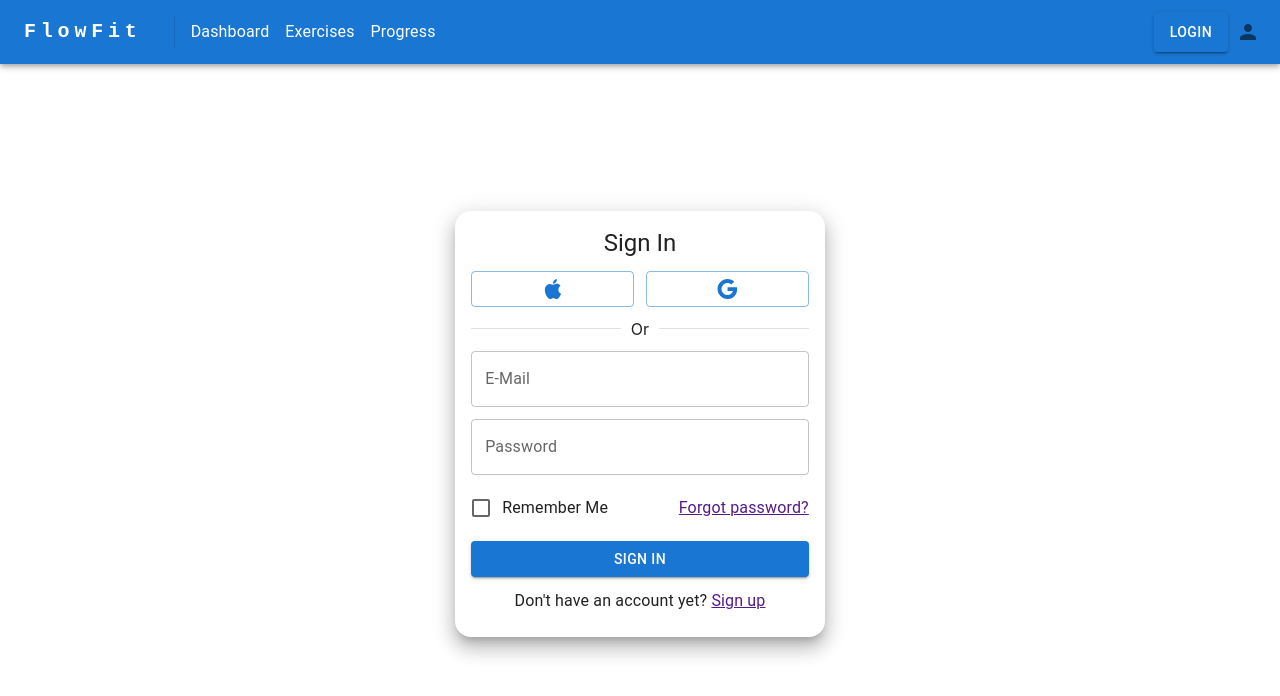
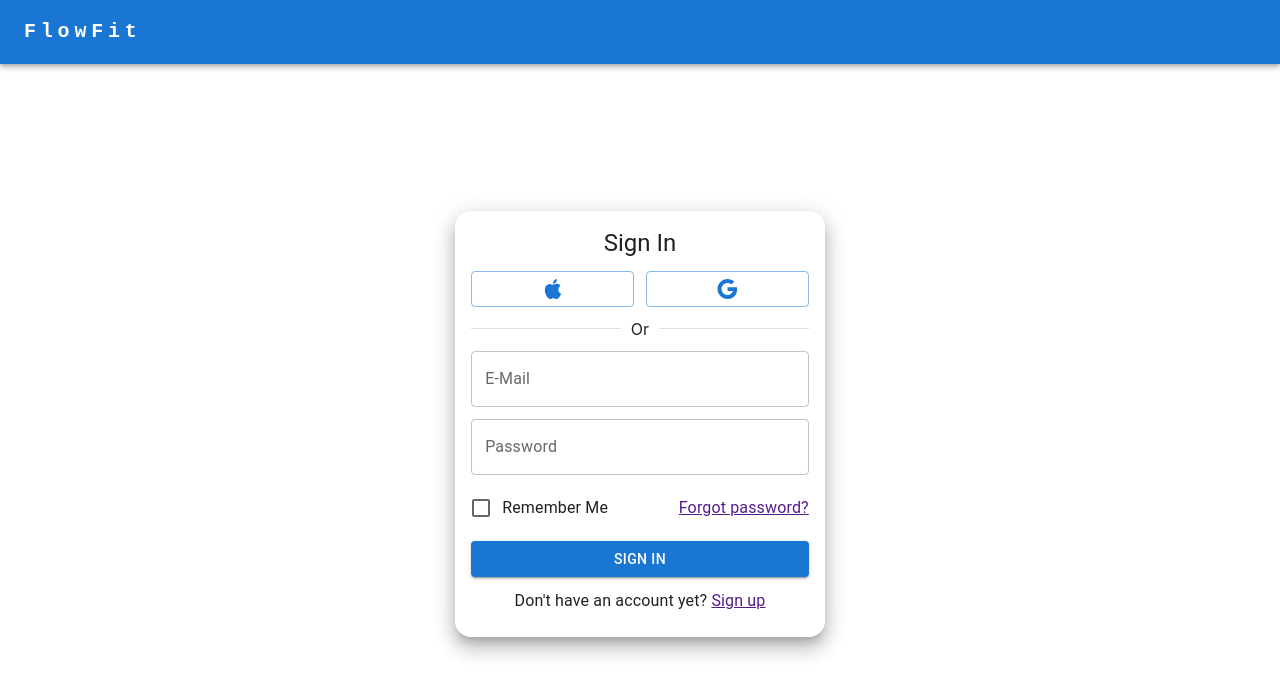
Before and after one commit to hwuialnlg/flowfit-frontend, a React (Create React App) app: page /login in a window 1280 px wide. Shown: the top 696 px of the page. Built offline with nearby package versions, Linux system fonts and the light colour scheme.

Commit message:
Update NavBar.tsx

```diff
--- a/src/components/NavBar.tsx
+++ b/src/components/NavBar.tsx
@@ -1,12 +1,13 @@
 import React, { useState } from "react";
-import Box from '@mui/material/Box';
 import { AppBar, Button, Divider, IconButton, Menu, MenuItem, Stack, Toolbar, Typography } from "@mui/material";
 import { useLocation, useNavigate } from "react-router";
-import { Person } from "@mui/icons-material"
+import { Person } from "@mui/icons-material";
+import { setIsLoggedIn } from "../redux/slicers/userSlice.ts";
+import { useDispatch, useSelector } from "react-redux";
+import { AppState } from "../redux/store";
 
 export default function NavBar() {
     const navigate = useNavigate();
-    const location = useLocation()
     const [pages, setPages] = useState(["Dashboard", "Exercises", "Progress"])
     const [open, setOpen] = useState(false)
     const [anchorEl, setAnchorEl] = useState<null | HTMLElement>()
@@ -15,6 +16,9 @@ export default function NavBar() {
         setOpen(!open)
         setAnchorEl(null)
     }
+
+    const dispatch = useDispatch()
+    const isLoggedIn = useSelector((state: AppState) => state.user.isLoggedIn)
 
     return (
         <AppBar position={'static'}>
@@ -38,9 +42,13 @@ export default function NavBar() {
                         FlowFit
                     </Typography>
 
+                    {
+                        isLoggedIn &&
                             <Divider orientation='vertical' flexItem></Divider>
+                    }
 
                     {
+                        isLoggedIn &&
                             pages.map((page) => {
                                 return (
                                     <Typography
@@ -59,23 +67,14 @@ export default function NavBar() {
                     }
                 </Stack>
 
-
-                <Stack
-                    sx={{
-                        display: 'flex',
-                        flexDirection: 'row'
-                    }}
-                >
-                    <Button variant='contained' onClick={() => navigate("/login")}>
-                        Login
-                    </Button>
-
+                {
+                    isLoggedIn &&
                         <IconButton edge='end'
                             onClick={(e) =>  {setOpen(true); setAnchorEl(e.currentTarget)}}
                         >
                             <Person/>
                         </IconButton>
-                </Stack>
+                }
 
                 <Menu
                     open={open}
@@ -83,7 +82,13 @@ export default function NavBar() {
                     anchorEl={anchorEl}
                 >
                     <MenuItem onClick={() => {handleClose(); navigate('/profile')}}>Profile</MenuItem>
-                    <MenuItem>Sign out</MenuItem>
+                    <MenuItem
+                        onClick={() => {
+                            localStorage.removeItem("jwt")
+                            dispatch(setIsLoggedIn(false))
+                            navigate('/login')
+                        }}
+                    >Sign out</MenuItem>
                 </Menu>
             </Toolbar>
         </AppBar>
```
Lines whose indentation alone changed are shown as unchanged.
